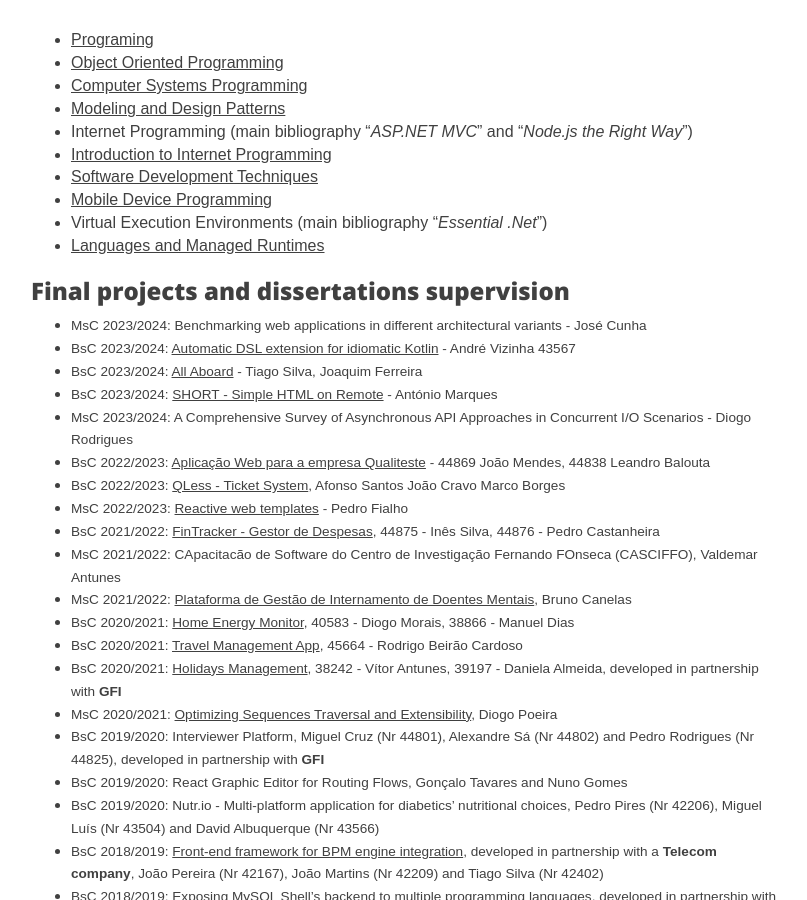
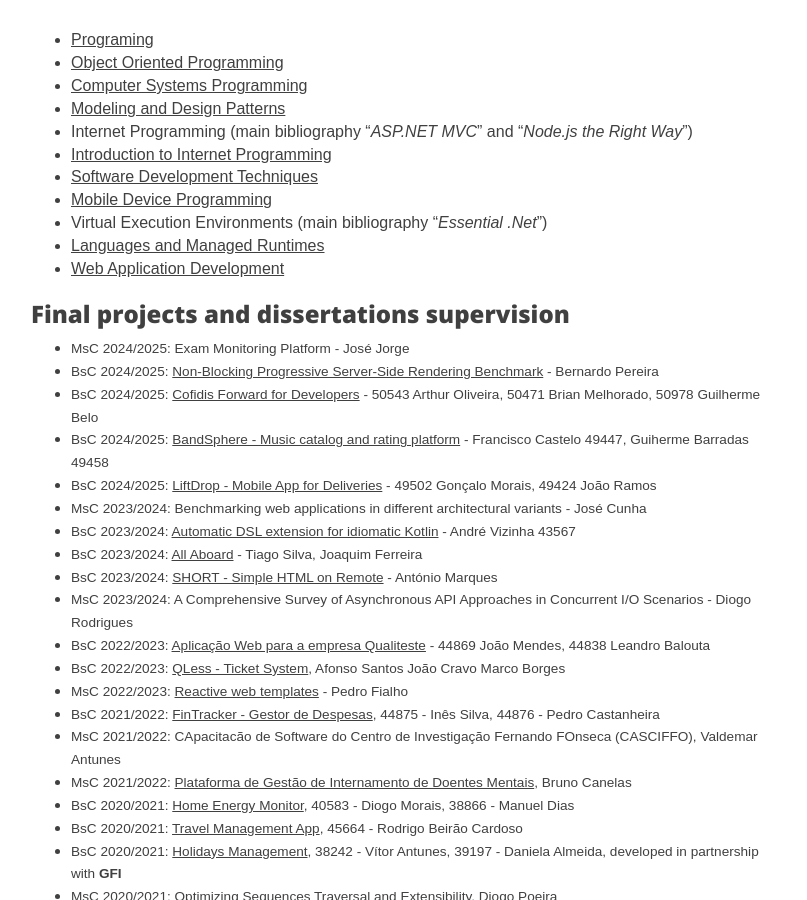
Before and after one commit to fmcarvalho/fmcarvalho.github.io, a Jekyll site: the page built from lecturer.markdown, in a window 1280 px wide and 900 px high, scrolled down 562 px. Shown: the whole window, without its empty margins (234-1041 px from the left). Built offline with Jekyll 4.4.1, drawn with Linux system fonts in a browser that asks for light colours; nearby versions of some CDN libraries.

Commit message:
Update BsC and Msc projects of 2025

```diff
--- a/lecturer.markdown
+++ b/lecturer.markdown
@@ -19,10 +19,15 @@
 * [Mobile Device Programming](https://cc.isel.pt/academia/leic-en/pdm-en/)
 * Virtual Execution Environments (main bibliography "_Essential .Net_")
 * [Languages and Managed Runtimes](https://cc.isel.pt/academia/leic-en/lae-en/)
-
+* [Web Application Development](https://cc.isel.pt/academia/leic-en/daw-en/)
 
 ### <a name="projects">Final projects and dissertations supervision</a>
 
+* <small>MsC 2024/2025: Exam Monitoring Platform - José Jorge</small>
+* <small>BsC 2024/2025: [Non-Blocking Progressive Server-Side Rendering Benchmark](https://www.mdpi.com/2674-113X/4/3/20) - Bernardo Pereira</small>
+* <small>BsC 2024/2025: [Cofidis Forward for Developers](/img/pfc-posters/2025-cofidis-fwd-dev.pdf) - 50543 Arthur Oliveira, 50471 Brian Melhorado, 50978 Guilherme Belo</small>
+* <small>BsC 2024/2025: [BandSphere - Music catalog and rating platform](/img/pfc-posters/2025-bandsphere.pdf) - Francisco Castelo 49447, Guiherme Barradas 49458</small>
+* <small>BsC 2024/2025: [LiftDrop - Mobile App for Deliveries](/img/pfc-posters/2025-lift-drop.pdf) - 49502 Gonçalo Morais, 49424 João Ramos</small>
 * <small>MsC 2023/2024: Benchmarking web applications in different architectural variants - José Cunha</small>
 * <small>BsC 2023/2024: [Automatic DSL extension for idiomatic Kotlin](/img/pfc-posters/2024-HtmlFlow-Kotlin-DSL.pdf) - André Vizinha 43567</small>
 * <small>BsC 2023/2024: [All Aboard](/img/pfc-posters/2024-allaboard.pdf) - Tiago Silva, Joaquim Ferreira</small>
```
Also changed, not shown: 3 other files.
